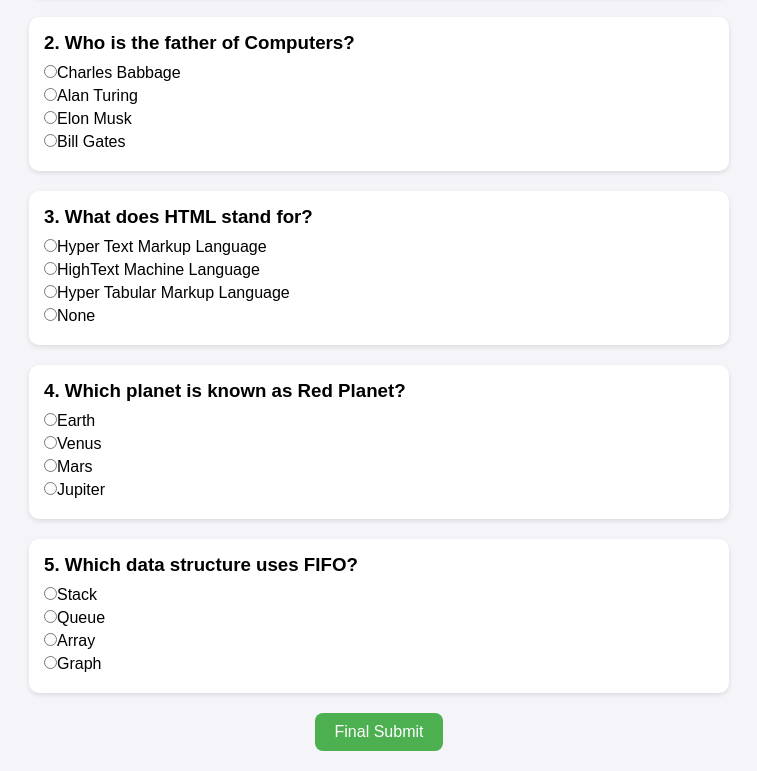
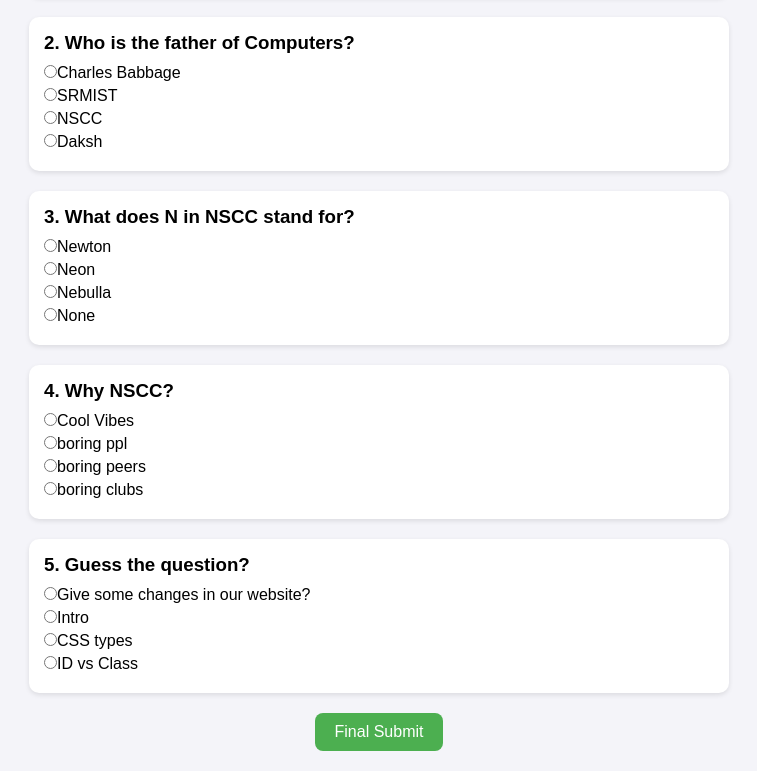
Before and after one commit to daksh7kothari/nscc, a plain HTML site: page Task - 2/index.html in a window 1280 px wide. Both pictures are taken after a click on the button "Final Submit". Shown: the part 280-1051 px from the top of the page, without its empty margins (261-1018 px from the left). Drawn offline with Linux system fonts and the light colour scheme.

Commit message:
some edits

```diff
--- a/Task - 2/index.html
+++ b/Task - 2/index.html
@@ -5,56 +5,6 @@
   <meta name="viewport" content="width=device-width, initial-scale=1.0">
   <title>NSCC Task - 2 by Daksh</title>
   <link rel="stylesheet" href="style.css">
-  <style>
-    body {
-      font-family: Arial, sans-serif;
-      margin: 20px;
-      background: #f4f4f9;
-    }
-    header {
-      text-align: center;
-      margin-bottom: 20px;
-    }
-    .quiz-container {
-      display: grid;
-      gap: 20px;
-      max-width: 700px;
-      margin: auto;
-    }
-    .question-box {
-      background: #fff;
-      padding: 15px;
-      border-radius: 10px;
-      box-shadow: 0 2px 5px rgba(0,0,0,0.1);
-    }
-    .question-box h3 {
-      margin-bottom: 10px;
-    }
-    .option {
-      display: block;
-      margin: 5px 0;
-    }
-    #submit {
-      display: block;
-      margin: 20px auto;
-      padding: 10px 20px;
-      font-size: 16px;
-      border: none;
-      border-radius: 8px;
-      background: #4caf50;
-      color: white;
-      cursor: pointer;
-    }
-    #submit:hover {
-      background: #45a049;
-    }
-    #result {
-      text-align: center;
-      margin-top: 20px;
-      font-size: 18px;
-      font-weight: bold;
-    }
-  </style>
 </head>
 <body>
   <header>
@@ -72,84 +22,6 @@
 
   <div id="correctAnswer"></div>
 
-  <script>
-    const questionDaksh = [
-      {
-        "question": "What is the capital of India?",
-        "option": ["Delhi", "Mumbai", "Kolkata", "Chennai"],
-        "answer": "Delhi"
-      },
-      {
-        "question": "Who is the father of Computers?",
-        "option": ["Charles Babbage", "Alan Turing", "Elon Musk", "Bill Gates"],
-        "answer": "Charles Babbage"
-      },
-      {
-        "question": "What does HTML stand for?",
-        "option": ["Hyper Text Markup Language", "HighText Machine Language", "Hyper Tabular Markup Language", "None"],
-        "answer": "Hyper Text Markup Language"
-      },
-      {
-        "question": "Which planet is known as Red Planet?",
-        "option": ["Earth", "Venus", "Mars", "Jupiter"],
-        "answer": "Mars"
-      },
-      {
-        "question": "Which data structure uses FIFO?",
-        "option": ["Stack", "Queue", "Array", "Graph"],
-        "answer": "Queue"
-      }
-    ];
-
-    const quizContainer = document.getElementById("quiz");
-    const quizForm = document.getElementById("quizForm");
-    const resultDiv = document.getElementById("result");
-    const correct = document.getElementById("correctAnswer");
-
-    function loadQuiz() {
-      quizContainer.innerHTML = "";
-      questionDaksh.forEach((q, index) => {
-        const questionBox = document.createElement("div");
-        questionBox.classList.add("question-box");
-
-        const questionTitle = document.createElement("h3");
-        questionTitle.innerText = `${index + 1}. ${q.question}`;
-        questionBox.appendChild(questionTitle);
-
-        q.option.forEach(option => {
-          const label = document.createElement("label");
-          label.classList.add("option");
-          const input = document.createElement("input");
-          input.type = "radio";
-          input.name = `question${index}`;
-          input.value = option;
-          label.appendChild(input);
-          label.appendChild(document.createTextNode(option));
-          questionBox.appendChild(label);
-        });
-
-        quizContainer.appendChild(questionBox);
-      });
-    }
-
-    quizForm.addEventListener("submit", function (e) {
-      e.preventDefault();
-      let score = 0;
-
-      questionDaksh.forEach((q, index) => {
-        const selected = document.querySelector(`input[name="question${index}"]:checked`);
-        if (selected && selected.value === q.answer) {
-          score++;
-          correct.innerText = "daksh";
-        }
-      });
-
-      resultDiv.innerHTML = `Your score: ${score}/${questionDaksh.length} <br> ${
-        score >= 3 ? "🎉 Great job, you passed!" : "😢 Try again next time!"
-      }`;
-    });
-
-    loadQuiz();
-  </script>
+  <script src="index.js"></script>
 </body>
 </html>
--- a/Task - 2/index.js
+++ b/Task - 2/index.js
@@ -0,0 +1,77 @@
+    const questionDaksh = [
+      {
+        "question": "Is Daksh Good?",
+        "option": ["Yessss!", "God Knows!", "what?", "Nope"],
+        "answer": "God Knows!"
+      },
+      {
+        "question": "Who is the father of Computers?",
+        "option": ["Charles Babbage", "SRMIST", "NSCC", "Daksh"],
+        "answer": "Daksh"
+      },
+      {
+        "question": "What does N in NSCC stand for?",
+        "option": ["Newton", "Neon", "Nebulla", "None"],
+        "answer": "Newton"
+      },
+      {
+        "question": "Why NSCC?",
+        "option": ["Cool Vibes", "boring ppl", "boring peers", "boring clubs"],
+        "answer": "Cool Vibes"
+      },
+      {
+        "question": "Guess the question?",
+        "option": ["Give some changes in our website?", "Intro", "CSS types", "ID vs Class"],
+        "answer": "Give some changes in our website?"
+      }
+    ];
+
+    const quizContainer = document.getElementById("quiz");
+    const quizForm = document.getElementById("quizForm");
+    const resultDiv = document.getElementById("result");
+    const correct = document.getElementById("correctAnswer");
+
+    function loadQuiz() {
+      quizContainer.innerHTML = "";
+      questionDaksh.forEach((q, index) => {
+        const questionBox = document.createElement("div");
+        questionBox.classList.add("question-box");
+
+        const questionTitle = document.createElement("h3");
+        questionTitle.innerText = `${index + 1}. ${q.question}`;
+        questionBox.appendChild(questionTitle);
+
+        q.option.forEach(option => {
+          const label = document.createElement("label");
+          label.classList.add("option");
+          const input = document.createElement("input");
+          input.type = "radio";
+          input.name = `question${index}`;
+          input.value = option;
+          label.appendChild(input);
+          label.appendChild(document.createTextNode(option));
+          questionBox.appendChild(label);
+        });
+
+        quizContainer.appendChild(questionBox);
+      });
+    }
+
+    quizForm.addEventListener("submit", function (e) {
+      e.preventDefault();
+      let score = 0;
+
+      questionDaksh.forEach((q, index) => {
+        const selected = document.querySelector(`input[name="question${index}"]:checked`);
+        if (selected && selected.value === q.answer) {
+          score++;
+          correct.innerText = "daksh";
+        }
+      });
+
+      resultDiv.innerHTML = `Your score: ${score}/${questionDaksh.length} <br> ${
+        score >= 3 ? "Good NSCC Keep Trying" : "what the heck bro?"
+      }`;
+    });
+
+    loadQuiz();
--- a/Task - 2/style.css
+++ b/Task - 2/style.css
@@ -2,3 +2,51 @@
     margin: 0;
     padding: 0;
 }
+body {
+      font-family: Arial, sans-serif;
+      margin: 20px;
+      background: #f4f4f9;
+}
+header {
+    text-align: center;
+    margin-bottom: 20px;
+}
+.quiz-container {
+  display: grid;
+  gap: 20px;
+  max-width: 700px;
+  margin: auto;
+}
+.question-box {
+  background: #fff;
+  padding: 15px;
+  border-radius: 10px;
+  box-shadow: 0 2px 5px rgba(0,0,0,0.1);
+}
+.question-box h3 {
+  margin-bottom: 10px;
+}
+.option {
+  display: block;
+  margin: 5px 0;
+}
+#submit {
+  display: block;
+  margin: 20px auto;
+  padding: 10px 20px;
+  font-size: 16px;
+  border: none;
+  border-radius: 8px;
+  background: #4caf50;
+  color: white;
+  cursor: pointer;
+}
+#submit:hover {
+  background: #45a049;
+}
+#result {
+  text-align: center;
+  margin-top: 20px;
+  font-size: 18px;
+  font-weight: bold;
+}
```
